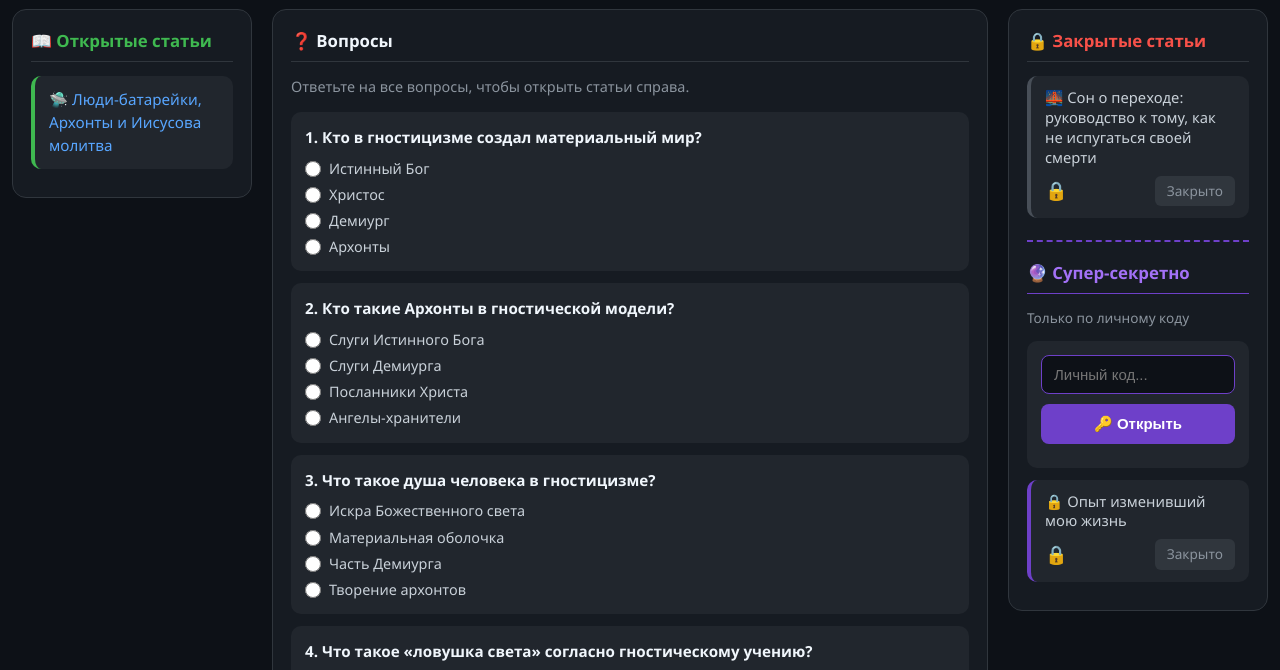
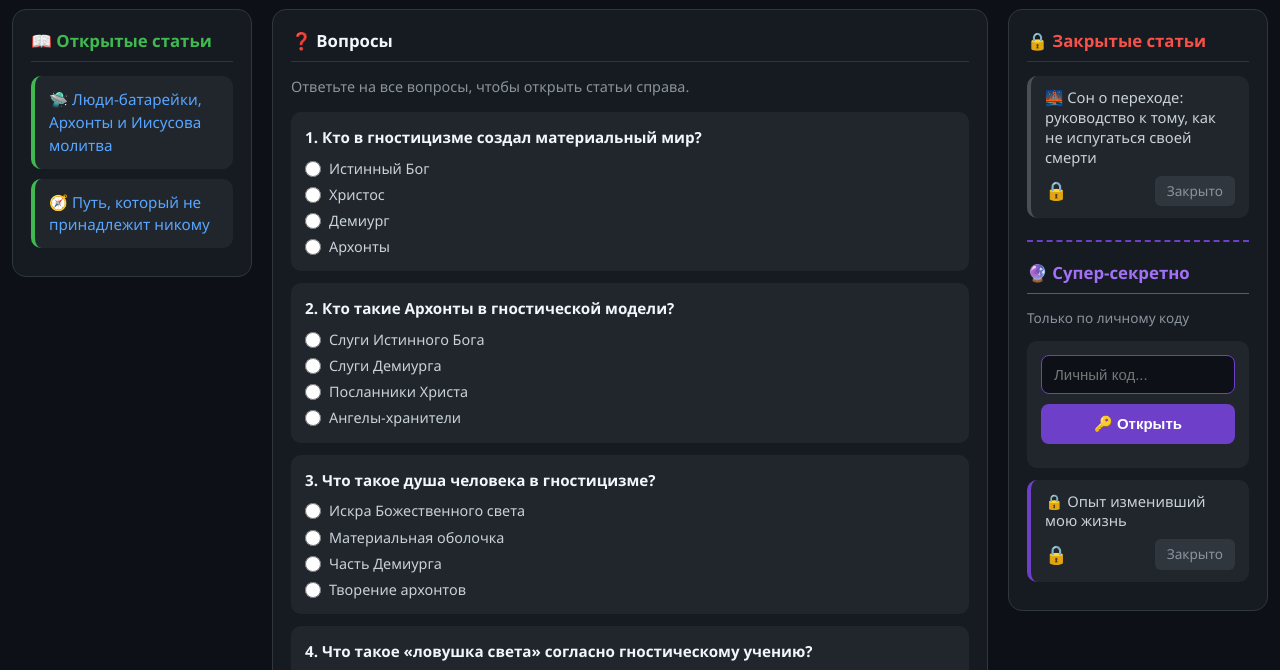
Before and after one commit to AvatarAdam7/personal, a plain HTML site: page index.html in a window 1280 px wide. Shown: the part 87-757 px from the top of the page. Drawn offline with Linux system fonts and the light colour scheme.

Commit message:
Update index.html

```diff
--- a/index.html
+++ b/index.html
@@ -334,6 +334,10 @@
         {
             title: "🛸 Люди-батарейки, Архонты и Иисусова молитва",
             url: "https://telegra.ph/Lyudi-batarejki-Arhonty-i-Iisusova-molitva-kak-sobrat-kartu-mira-iz-tripov-gnosticizma-pravoslaviya-i-Tibetskoj-knigi-Myortvyh-07-31"
+        },
+        {
+            title: "🧭 Путь, который не принадлежит никому",
+            url: "https://telegra.ph/Put-kotoryj-ne-prinadlezhit-nikomu-08-07"
         }
     ];
 
```
